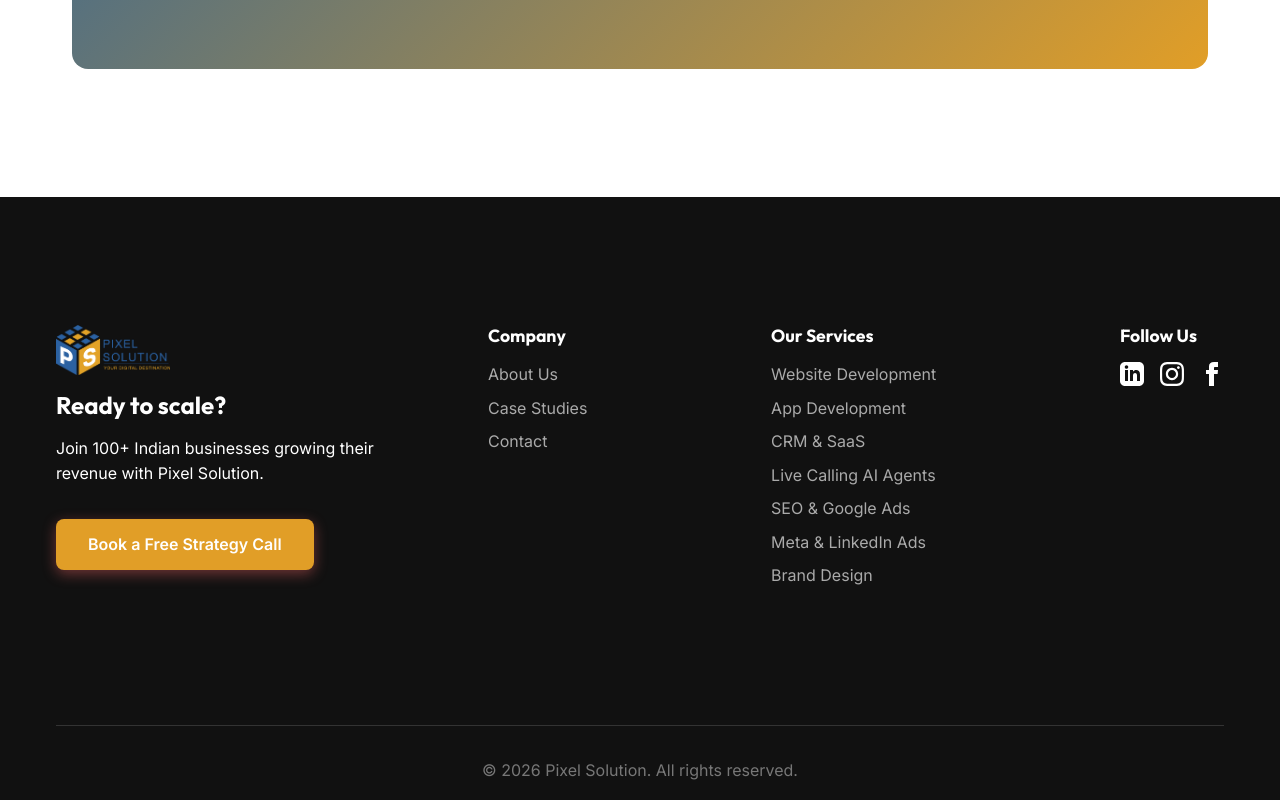
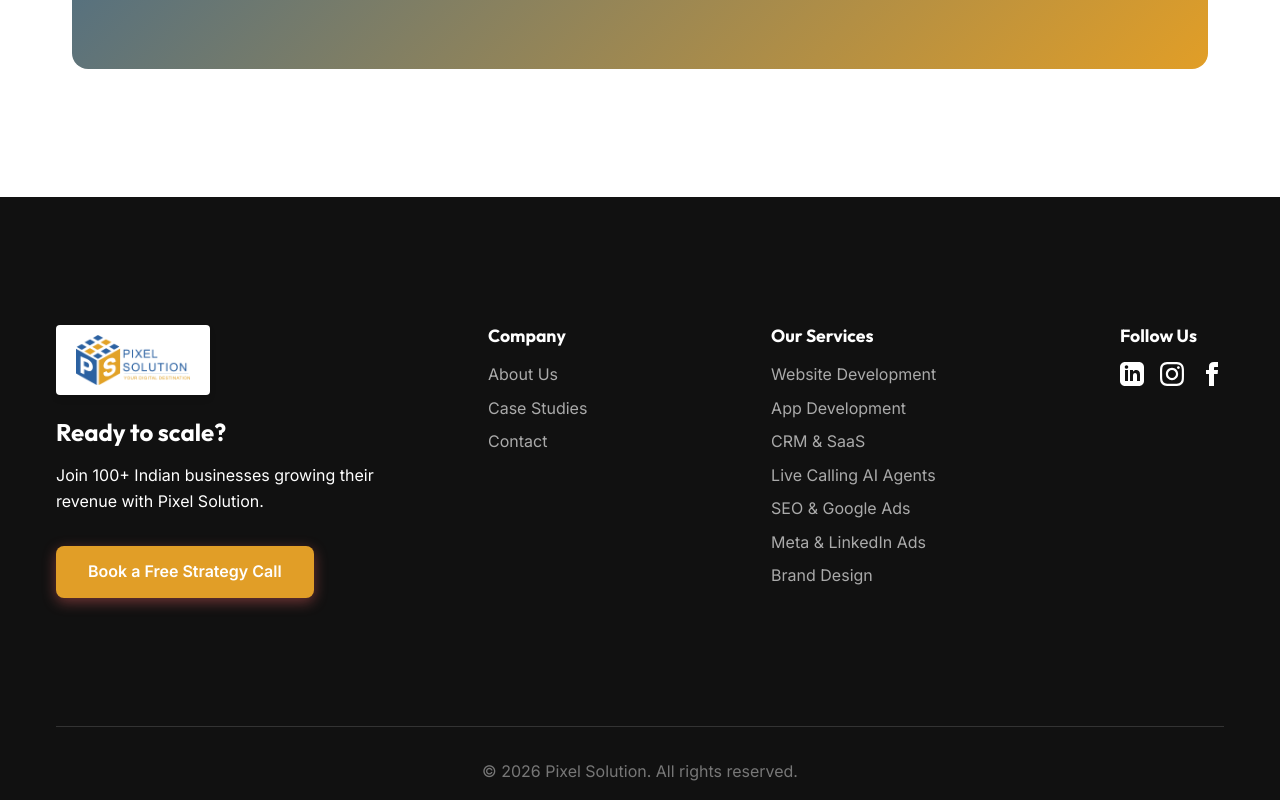
Before and after one commit to hasibulpoilan/pixel-clone, a website built with Vite: page index.html in a window 1280 px wide. Shown: the part 5918-6718 px from the top of the page. Built offline with nearby package versions, Linux system fonts and the light colour scheme; a web font is replaced by a local one.

Commit message:
Make logo bigger and add white overlay in footer

```diff
--- a/src/css/layout.css
+++ b/src/css/layout.css
@@ -32,16 +32,20 @@
 }
 
 .brand-logo {
-  height: 40px;
+  height: 65px;
   width: auto;
   object-fit: contain;
 }
 
 .footer-logo {
-  height: 50px;
+  height: 70px;
   width: auto;
   object-fit: contain;
-  display: block;
+  display: inline-block;
+  background-color: #ffffff;
+  padding: 10px 20px;
+  border-radius: var(--radius-sm);
+  box-shadow: 0 4px 6px rgba(0,0,0,0.1);
 }
 
 .main-nav {
```
